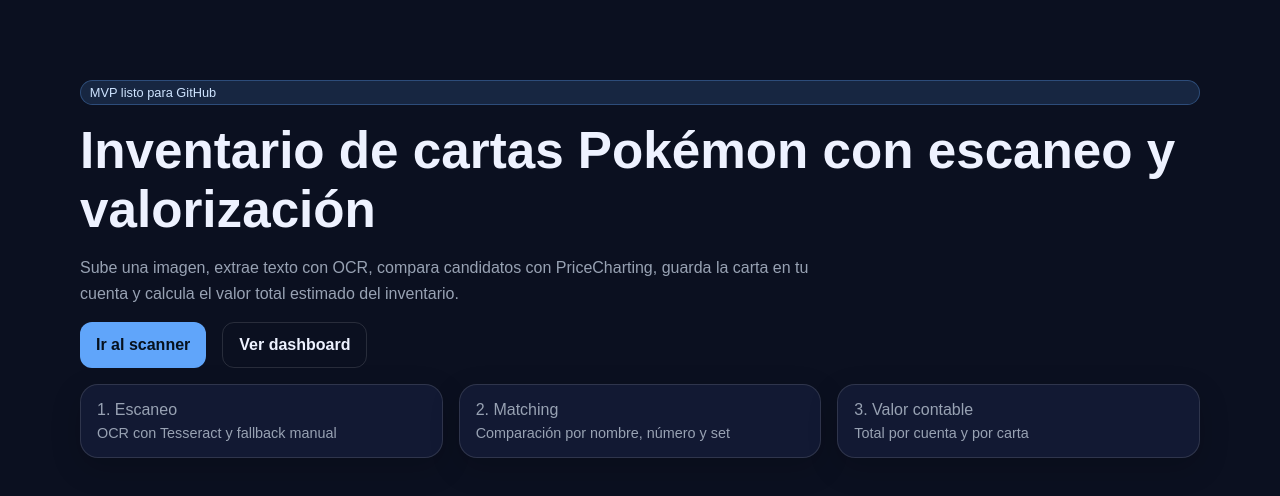
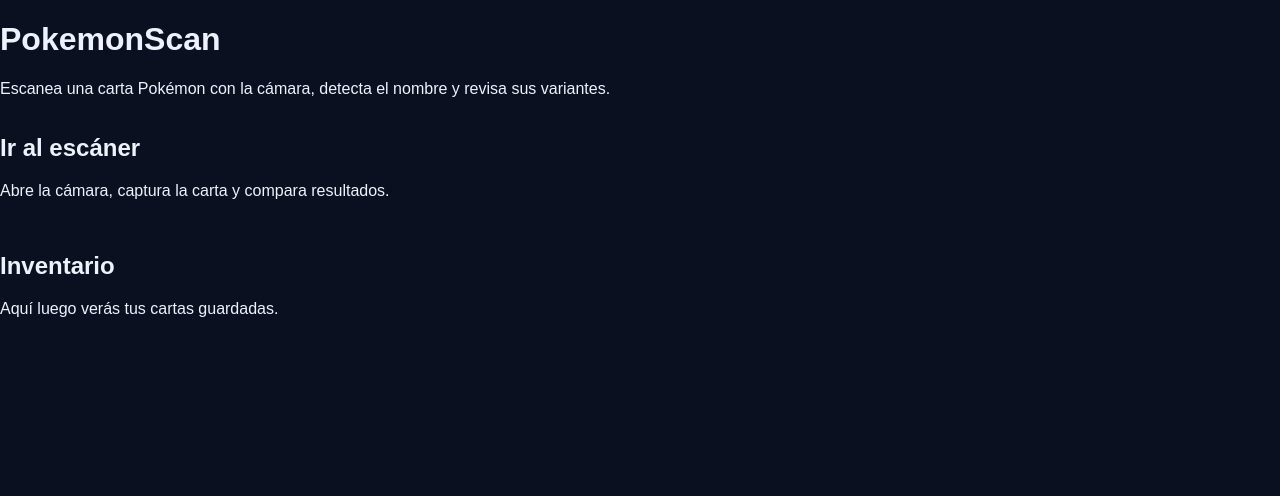
Before and after one commit to panchoalvarezg/PokemonScan, a Next.js app in the folder pokemon-card-pokedex/: page / in a window 1280 px wide. Shown: the top 496 px of the page. Built offline with nearby package versions, Linux system fonts and the light colour scheme.

Commit message:
Refactor HomePage layout and content

```diff
--- a/pokemon-card-pokedex/app/page.tsx
+++ b/pokemon-card-pokedex/app/page.tsx
@@ -1,24 +1,25 @@
-import Link from 'next/link';
-
 export default function HomePage() {
   return (
-    <main className="page">
-      <div className="container hero">
-        <span className="badge">MVP listo para GitHub</span>
-        <h1>Inventario de cartas Pokémon con escaneo y valorización</h1>
-        <p>
-          Sube una imagen, extrae texto con OCR, compara candidatos con PriceCharting,
-          guarda la carta en tu cuenta y calcula el valor total estimado del inventario.
-        </p>
-        <div style={{ display: 'flex', gap: '1rem', flexWrap: 'wrap' }}>
-          <Link href="/scanner" className="button">Ir al scanner</Link>
-          <Link href="/dashboard" className="button secondary">Ver dashboard</Link>
-        </div>
-        <div className="grid grid-3">
-          <div className="card kpi"><span className="label">1. Escaneo</span><span className="small">OCR con Tesseract y fallback manual</span></div>
-          <div className="card kpi"><span className="label">2. Matching</span><span className="small">Comparación por nombre, número y set</span></div>
-          <div className="card kpi"><span className="label">3. Valor contable</span><span className="small">Total por cuenta y por carta</span></div>
-        </div>
+    <main className="mx-auto max-w-4xl p-6">
+      <h1 className="mb-3 text-4xl font-bold">PokemonScan</h1>
+      <p className="mb-6 text-gray-700">
+        Escanea una carta Pokémon con la cámara, detecta el nombre y revisa sus variantes.
+      </p>
+
+      <div className="grid gap-4 md:grid-cols-2">
+        <a href="/scanner" className="rounded-xl border p-5 hover:bg-gray-50">
+          <h2 className="mb-2 text-xl font-semibold">Ir al escáner</h2>
+          <p className="text-sm text-gray-600">
+            Abre la cámara, captura la carta y compara resultados.
+          </p>
+        </a>
+
+        <a href="/inventory" className="rounded-xl border p-5 hover:bg-gray-50">
+          <h2 className="mb-2 text-xl font-semibold">Inventario</h2>
+          <p className="text-sm text-gray-600">
+            Aquí luego verás tus cartas guardadas.
+          </p>
+        </a>
       </div>
     </main>
   );
```
